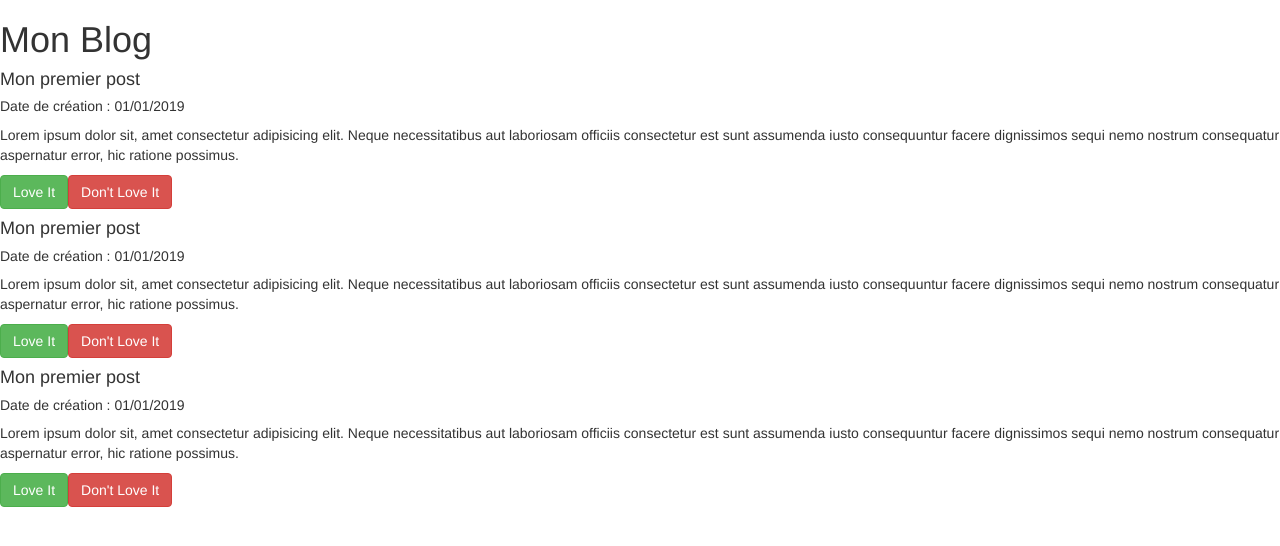
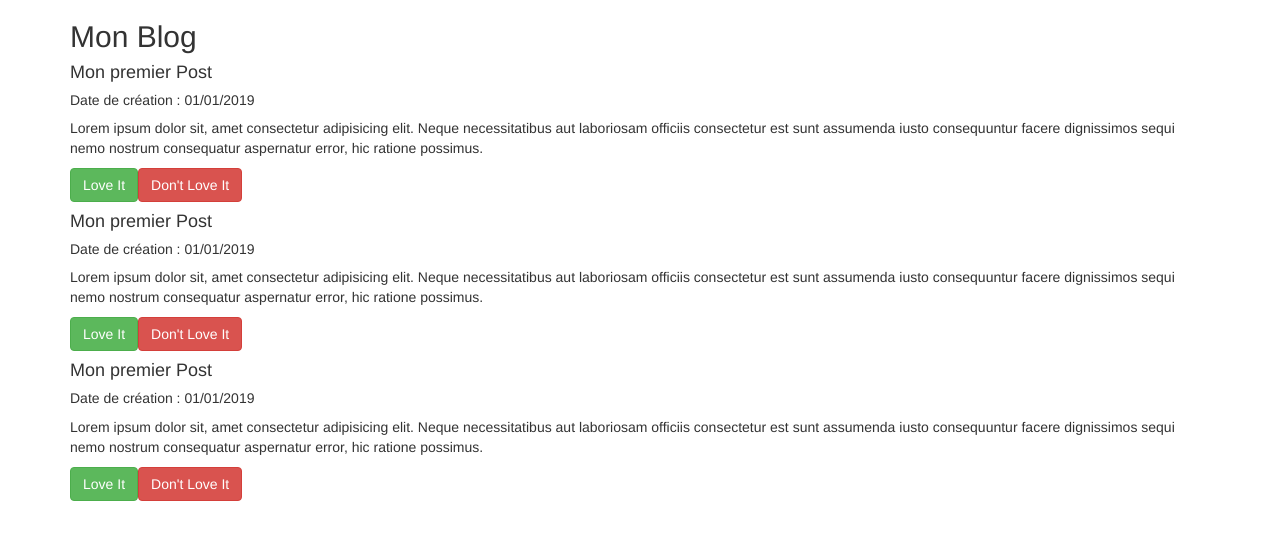
Before and after one commit to Cynnah/BlogOC, an Angular app: page / in a window 1280 px wide. Shown: the top 546 px of the page. Built offline with nearby package versions, Linux system fonts and the light colour scheme.

Commit message:
refactor and string interpolation

```diff
--- a/src/app/app.component.html
+++ b/src/app/app.component.html
@@ -1,6 +1,12 @@
-<!--The content below is only a placeholder and can be replaced.-->
-<h1>Mon Blog</h1>
-
-<app-post-list-item-component></app-post-list-item-component>
-<app-post-list-item-component></app-post-list-item-component>
-<app-post-list-item-component></app-post-list-item-component>
+<div class="container">
+    <div class="row">
+      <div class="col-xs-12">
+        <h2>Mon Blog</h2>
+        <ul class="list-group">
+          <app-post-list-item-component></app-post-list-item-component>
+          <app-post-list-item-component></app-post-list-item-component>
+          <app-post-list-item-component></app-post-list-item-component>
+        </ul>
+      </div>
+    </div>
+  </div>
--- a/src/app/post-list-item-component/post-list-item-component.component.html
+++ b/src/app/post-list-item-component/post-list-item-component.component.html
@@ -1,4 +1,4 @@
-<h4>Mon premier post</h4>
+<h4>{{postName}}</h4>
 
 <h5>Date de création : 01/01/2019</h5>
 
--- a/src/app/post-list-item-component/post-list-item-component.component.ts
+++ b/src/app/post-list-item-component/post-list-item-component.component.ts
@@ -7,6 +7,8 @@ import { Component, OnInit } from '@angular/core';
 })
 export class PostListItemComponentComponent implements OnInit {
 
+  postName: string = 'Mon premier Post'
+
   constructor() { }
 
   ngOnInit() {
```
